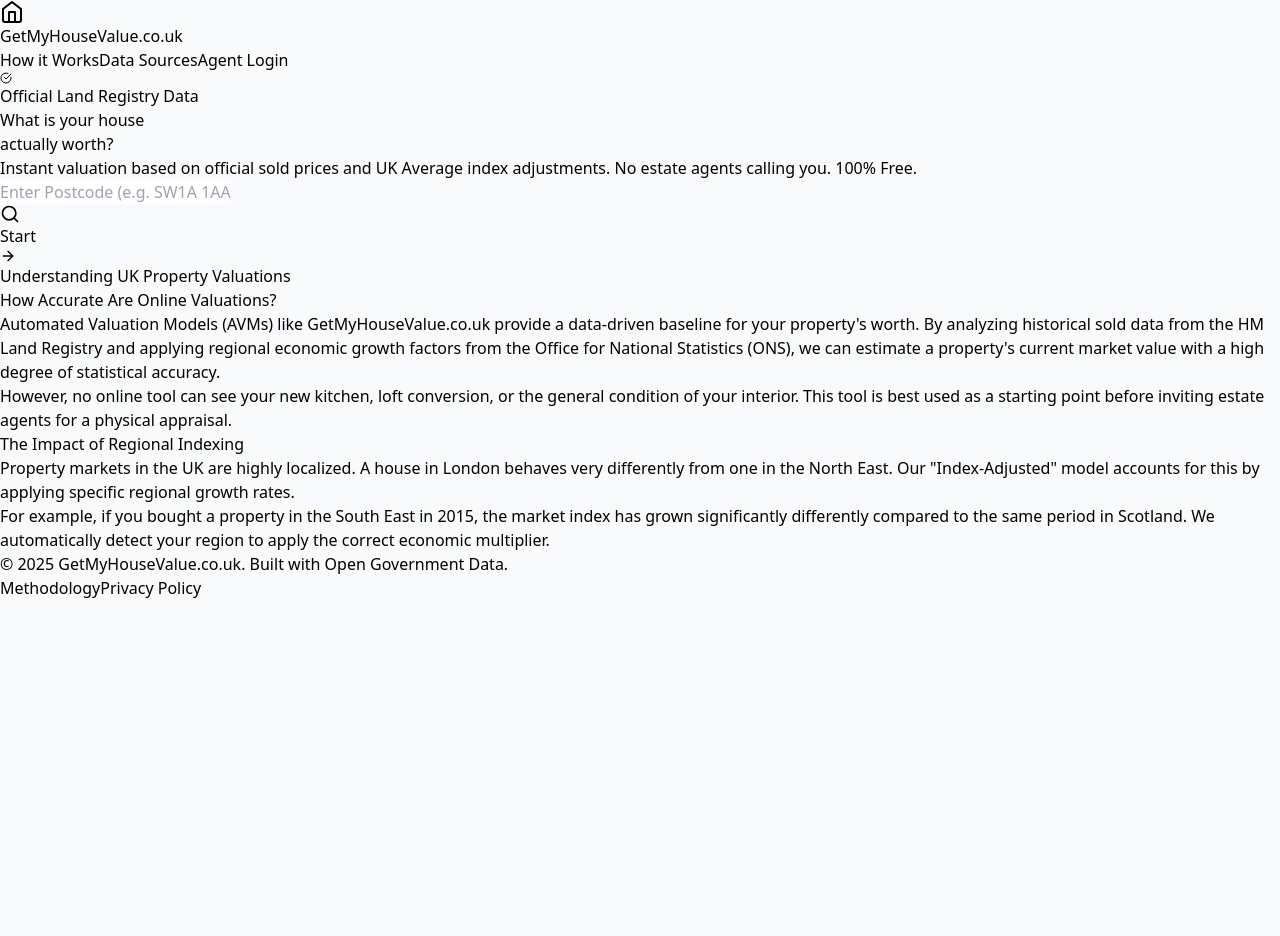
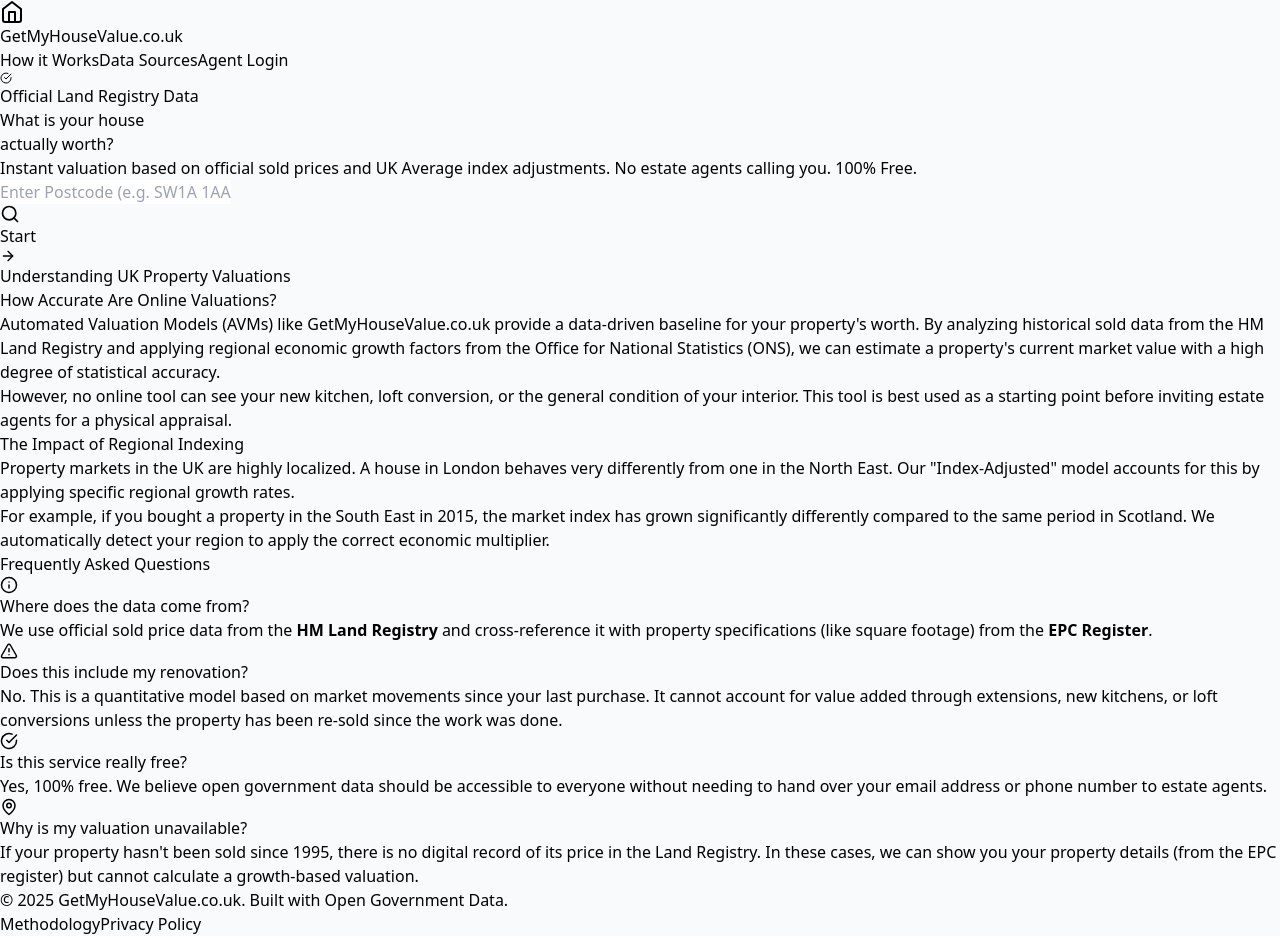
Before and after one commit to SearchIntel/getmyhousevalue-frontend, a React (Vite) app: page / in a window 1280 px wide. Before the commit the page ends 800 px from the top, so only its background shows below. Built offline with nearby package versions, Linux system fonts and the light colour scheme.

Commit message:
Update App.jsx

```diff
--- a/src/App.jsx
+++ b/src/App.jsx
@@ -1,6 +1,6 @@
 import React, { useState, useEffect } from 'react';
 import { LineChart, Line, XAxis, YAxis, CartesianGrid, Tooltip, ResponsiveContainer } from 'recharts';
-import { Home, Search, TrendingUp, Info, AlertTriangle, CheckCircle, MapPin, ArrowRight, Building2, Scale, FileText, Database, ShieldCheck, ExternalLink } from 'lucide-react';
+import { Home, Search, TrendingUp, Info, AlertTriangle, CheckCircle, MapPin, ArrowRight, Building2, Scale, FileText, Database, ShieldCheck, ExternalLink, HelpCircle } from 'lucide-react';
 
 // --- CONFIGURATION ---
 const BACKEND_URL = "https://getmyhousevalue-backend.onrender.com";
@@ -98,7 +98,7 @@ const Header = ({ setPage }) => (
 // --- MAIN APP ---
 
 export default function App() {
-  const [page, setPage] = useState('home'); // 'home', 'how-it-works', 'data'
+  const [page, setPage] = useState('home'); // 'home', 'how-it-works', 'data', 'privacy'
   const [step, setStep] = useState(1); // 1=Search, 2=List, 3=Result
   const [postcode, setPostcode] = useState('');
   const [loading, setLoading] = useState(false);
@@ -156,7 +156,7 @@ export default function App() {
         <InfoPage title="Data Sources" icon={Database} onBack={() => setPage('home')}>
           <p className="mb-6 text-lg">We are committed to using only <strong>Open Government Data</strong> to ensure neutrality and trust.</p>
           <div className="grid md:grid-cols-2 gap-4">
-            <a href="https://landregistry.data.gov.uk/app/ppd" target="_blank" rel="noopener noreferrer" className="p-6 bg-gray-50 rounded-xl border border-gray-100 hover:border-emerald-200 transition-colors group cursor-pointer block">
+            <a href="https://use-land-property-data.service.gov.uk/datasets/ppd" target="_blank" rel="noopener noreferrer" className="p-6 bg-gray-50 rounded-xl border border-gray-100 hover:border-emerald-200 transition-colors group cursor-pointer block">
               <div className="flex items-center gap-2 mb-3 text-emerald-800 group-hover:text-emerald-600">
                 <Scale size={20} />
                 <h3 className="font-bold">HM Land Registry</h3>
@@ -211,7 +211,7 @@ export default function App() {
 
     // Default Home Page Logic
     if (step === 1) return (
-      <div className="max-w-3xl mx-auto mt-12 md:mt-20 text-center animate-in fade-in duration-700 px-6">
+      <div className="max-w-3xl mx-auto mt-12 md:mt-20 text-center animate-in fade-in duration-700 px-6 pb-20">
         <div className="inline-flex items-center gap-2 px-3 py-1 rounded-full bg-emerald-50 text-emerald-700 text-xs font-bold uppercase tracking-wide mb-6">
           <CheckCircle size={12} /> Official Land Registry Data
         </div>
@@ -236,11 +236,10 @@ export default function App() {
           </button>
         </form>
 
-        {/* --- NEW CONTENT SECTION FOR ADSENSE APPROVAL --- */}
+        {/* --- MARKET INSIGHTS --- */}
         <div className="text-left mt-16 pt-12 border-t border-gray-100">
             <h2 className="text-2xl font-bold text-gray-900 mb-6">Understanding UK Property Valuations</h2>
-
-            <div className="grid md:grid-cols-2 gap-8 text-gray-600">
+            <div className="grid md:grid-cols-2 gap-8 text-gray-600 mb-12">
                 <div>
                     <h3 className="font-bold text-emerald-800 mb-2">How Accurate Are Online Valuations?</h3>
                     <p className="mb-4 text-sm leading-relaxed">
@@ -261,7 +260,50 @@ export default function App() {
                 </div>
             </div>
         </div>
-        {/* --- END CONTENT SECTION --- */}
+
+        {/* --- FAQ SECTION --- */}
+        <div className="text-left border-t border-gray-100 pt-12">
+            <h2 className="text-2xl font-bold text-gray-900 mb-8 text-center">Frequently Asked Questions</h2>
+            <div className="grid md:grid-cols-2 gap-6">
+                <div className="bg-gray-50 p-6 rounded-xl border border-gray-100">
+                    <h3 className="font-bold text-gray-900 mb-2 flex items-center gap-2">
+                        <Info size={18} className="text-emerald-600"/>
+                        Where does the data come from?
+                    </h3>
+                    <p className="text-sm text-gray-600">
+                        We use official sold price data from the <strong>HM Land Registry</strong> and cross-reference it with property specifications (like square footage) from the <strong>EPC Register</strong>.
+                    </p>
+                </div>
+                <div className="bg-gray-50 p-6 rounded-xl border border-gray-100">
+                    <h3 className="font-bold text-gray-900 mb-2 flex items-center gap-2">
+                        <AlertTriangle size={18} className="text-emerald-600"/>
+                        Does this include my renovation?
+                    </h3>
+                    <p className="text-sm text-gray-600">
+                        No. This is a quantitative model based on market movements since your last purchase. It cannot account for value added through extensions, new kitchens, or loft conversions unless the property has been re-sold since the work was done.
+                    </p>
+                </div>
+                <div className="bg-gray-50 p-6 rounded-xl border border-gray-100">
+                    <h3 className="font-bold text-gray-900 mb-2 flex items-center gap-2">
+                        <CheckCircle size={18} className="text-emerald-600"/>
+                        Is this service really free?
+                    </h3>
+                    <p className="text-sm text-gray-600">
+                        Yes, 100% free. We believe open government data should be accessible to everyone without needing to hand over your email address or phone number to estate agents.
+                    </p>
+                </div>
+                <div className="bg-gray-50 p-6 rounded-xl border border-gray-100">
+                    <h3 className="font-bold text-gray-900 mb-2 flex items-center gap-2">
+                        <MapPin size={18} className="text-emerald-600"/>
+                        Why is my valuation unavailable?
+                    </h3>
+                    <p className="text-sm text-gray-600">
+                        If your property hasn't been sold since 1995, there is no digital record of its price in the Land Registry. In these cases, we can show you your property details (from the EPC register) but cannot calculate a growth-based valuation.
+                    </p>
+                </div>
+            </div>
+        </div>
+        {/* --- END FAQ SECTION --- */}
 
       </div>
     );
```
